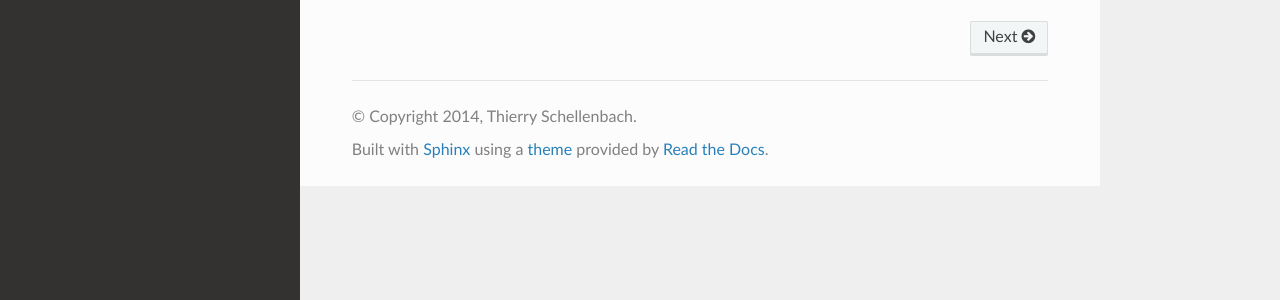
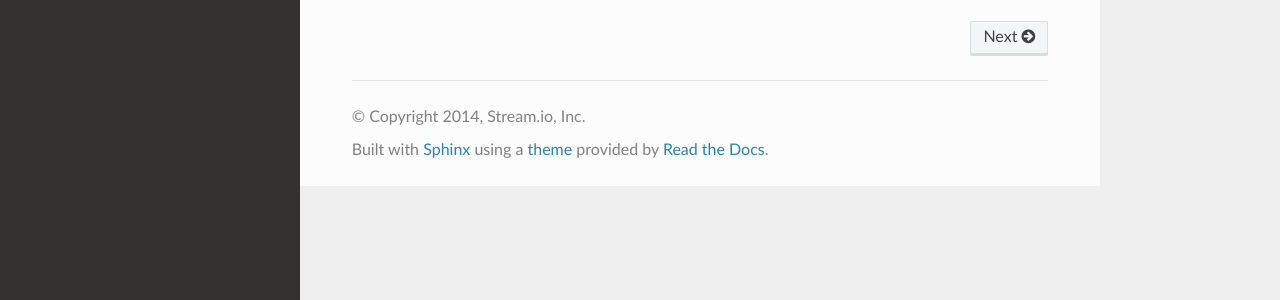
Before and after one commit to GetStream/stream-python, a Sphinx documentation site: the page built from docs/index.rst, in a window 1280 px wide. Shown: the part 596-896 px from the top of the page. Built offline with Sphinx 7.4.7 and the Read the Docs theme 2.0.0, drawn with Linux system fonts in a browser that asks for light colours.

Commit message:
Change copyright notices to Stream.io, Inc

```diff
--- a/docs/conf.py
+++ b/docs/conf.py
@@ -56,7 +56,7 @@ master_doc = 'index'
 
 # General information about the project.
 project = u'stream-python'
-copyright = u'2014, Thierry Schellenbach'
+copyright = u'2014, Stream.io, Inc'
 
 # The version info for the project you're documenting, acts as replacement for
 # |version| and |release|, also used in various other places throughout the
@@ -276,7 +276,7 @@ texinfo_documents = [
 epub_title = u'stream-python'
 epub_author = u'Thierry Schellenbach'
 epub_publisher = u'Thierry Schellenbach'
-epub_copyright = u'2014, Thierry Schellenbach'
+epub_copyright = u'2014, Stream.io, Inc'
 
 # The basename for the epub file. It defaults to the project name.
 #epub_basename = u'stream-python'
--- a/stream/__init__.py
+++ b/stream/__init__.py
@@ -2,7 +2,7 @@ import re
 import os
 
 __author__ = 'Thierry Schellenbach'
-__copyright__ = 'Copyright 2014, Thierry Schellenbach'
+__copyright__ = 'Copyright 2014, Stream.io, Inc'
 __credits__ = ['Thierry Schellenbach, mellowmorning.com, @tschellenbach']
 __license__ = 'BSD-3-Clause'
 __version__ = '2.3.8'
```
Also changed, not shown: 1 other file.
